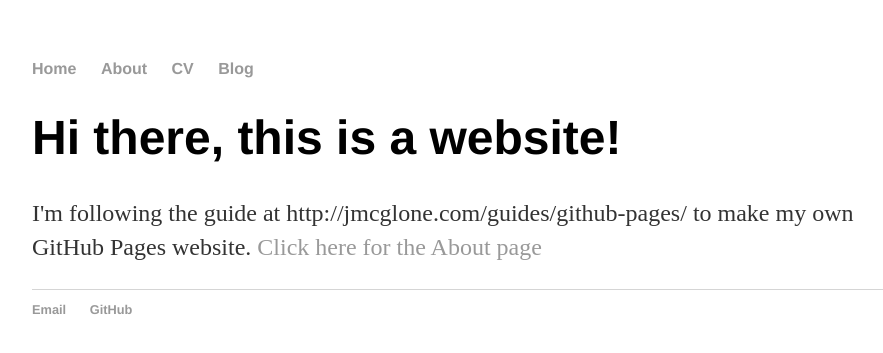
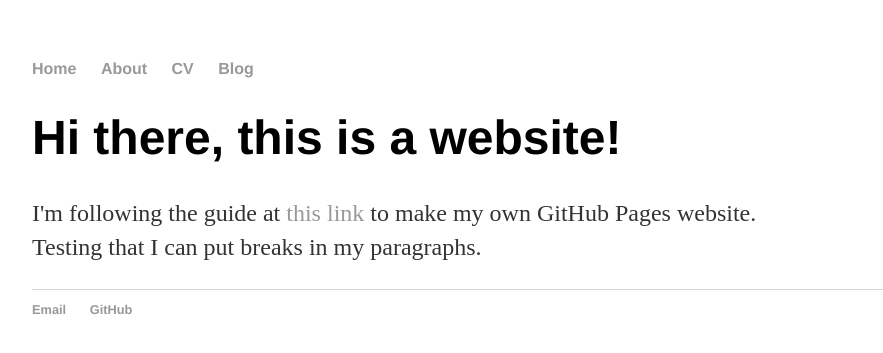
Before and after one commit to lzhu-r/jekyll_blog, a Jekyll site: the page built from index.html, in a window 1280 px wide. Shown: the top 353 px of the page, without its empty margins (160-1043 px from the left). Built offline with Jekyll 4.4.1, drawn with Linux system fonts in a browser that asks for light colours.

Commit message:
Updated homepage text

```diff
--- a/index.html
+++ b/index.html
@@ -5,7 +5,9 @@ title: Liang's Blog
 
 <div class="blurb">
     <h1>Hi there, this is a website!</h1>
-    <p>I'm following the guide at http://jmcglone.com/guides/github-pages/ to make my own GitHub Pages website.
-        <a href="/about">Click here for the About page</a>
+    <p>I'm following the guide at
+        <a href = "http://jmcglone.com/guides/github-pages/"> this link</a>
+        to make my own GitHub Pages website. <br>
+        Testing that I can put breaks in my paragraphs.
     </p>
 </div><!-- /.blurb -->
```
